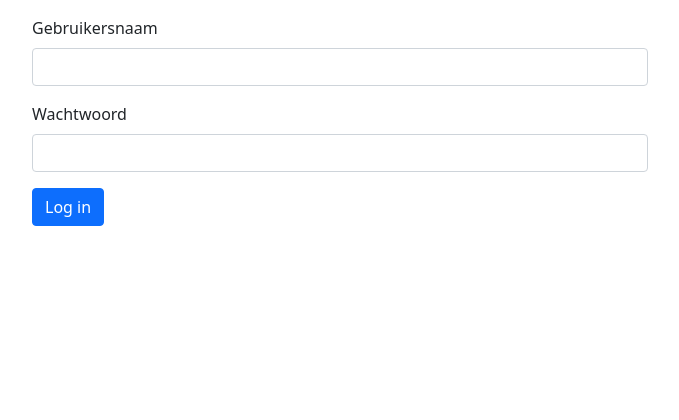
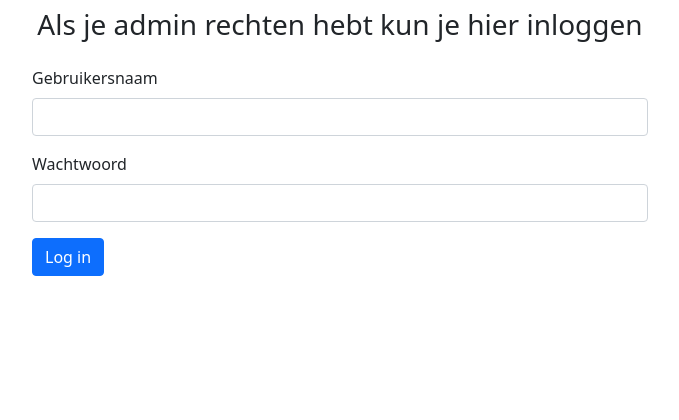
Before and after one commit to DaanGrob05/Mini-CRUD, a PHP site: page /index.php?page=login in a window 1280 px wide. Shown: the part 56-476 px from the top of the page, without its empty margins (300-979 px from the left). Run offline with PHP 8.4, Linux system fonts and the light colour scheme; some libraries are stand-ins or nearby versions.

Commit message:
kelvin kunstwerk (#6)
Co-authored-by: kelvin0307 <kelvinlvb2002@hotmail.com>

```diff
--- a/php/login.php
+++ b/php/login.php
@@ -7,6 +7,10 @@
     }
 ?>
 
+
+<div class="container w-100 mt-2 text-center">
+<h3>Als je admin rechten hebt kun je hier inloggen</h3>
+</div>
 <div class="container pt-3 w-50">
     <form action="redirects/redirect.php?page=login" method="post">
         <div class="form-group">
```
